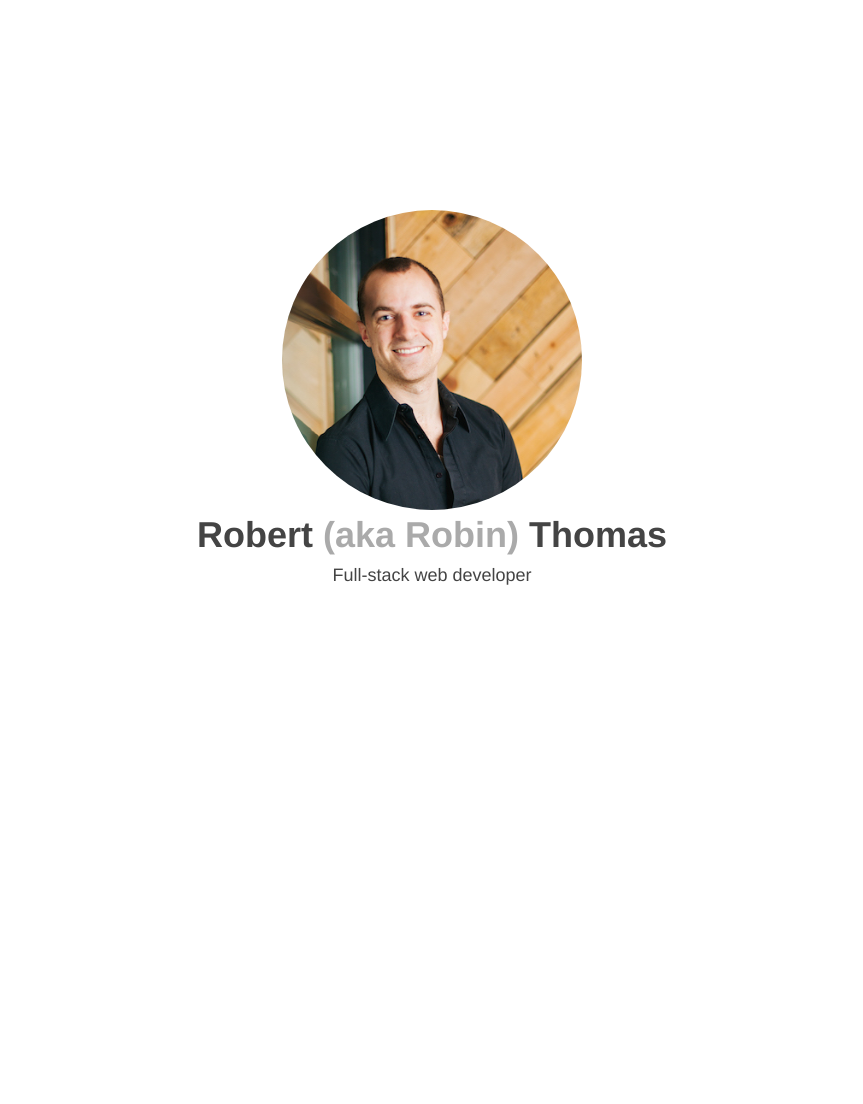
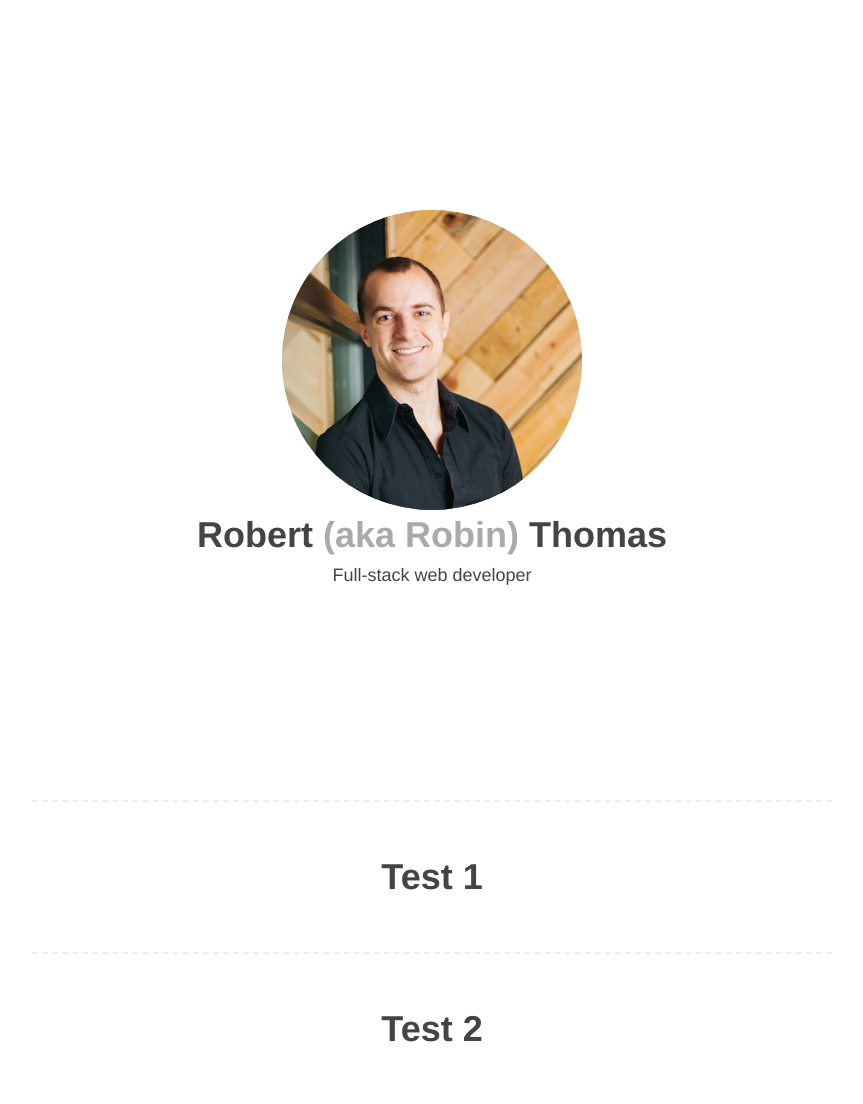
Before and after one commit to RobertAKARobin/robertakarobin.github.io, a PHP site: page / in a window 1280 px wide. Shown: the whole page, without its empty margins (208-1071 px from the left). Before the commit the page ends 585 px from the top, so only its background shows below. Run offline with PHP 8.4, Linux system fonts and the light colour scheme.

Commit message:
Styled sections

```diff
--- a/index.html
+++ b/index.html
@@ -14,5 +14,13 @@
         <p>Full-stack web developer</p>
       </header>
     </section>
+
+    <section>
+      <h1>Test 1</h1>
+    </section>
+
+    <section>
+      <h1>Test 2</h1>
+    </section>
   </body>
 </html>
--- a/styles.css
+++ b/styles.css
@@ -35,12 +35,20 @@ h1 sub:after{
   content:")";
 }
 
+section{
+  border-top:2px dashed #eee;
+  padding:50px 0;
+  max-width:800px;
+  margin:0 auto;
+}
+
 .hero{
-  outline:1px solid red;
   height:100vh;
   display:flex;
   flex-direction:column;
   justify-content:center;
+  border:0;
+  padding:0;
 }
 .hero img{
   width:100%;
```
